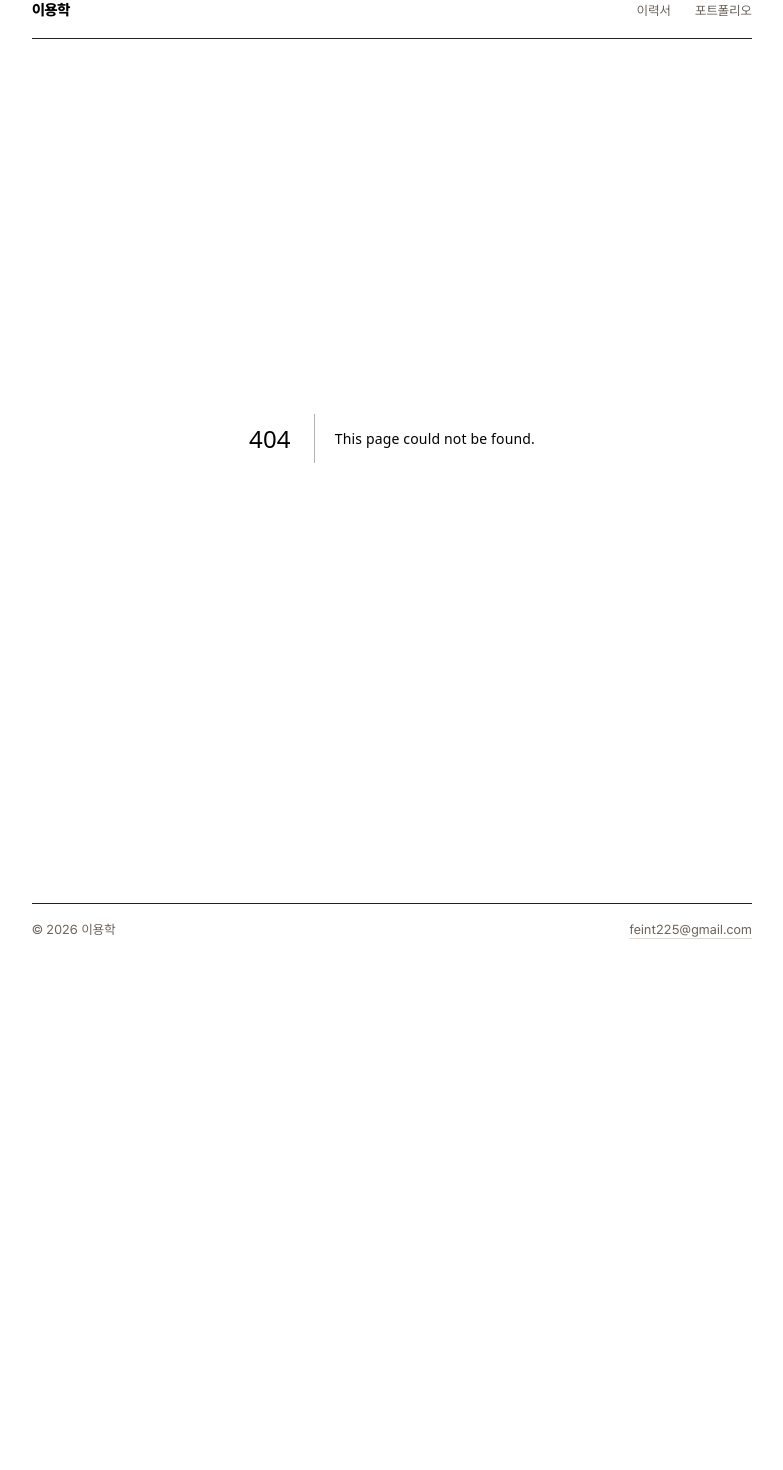
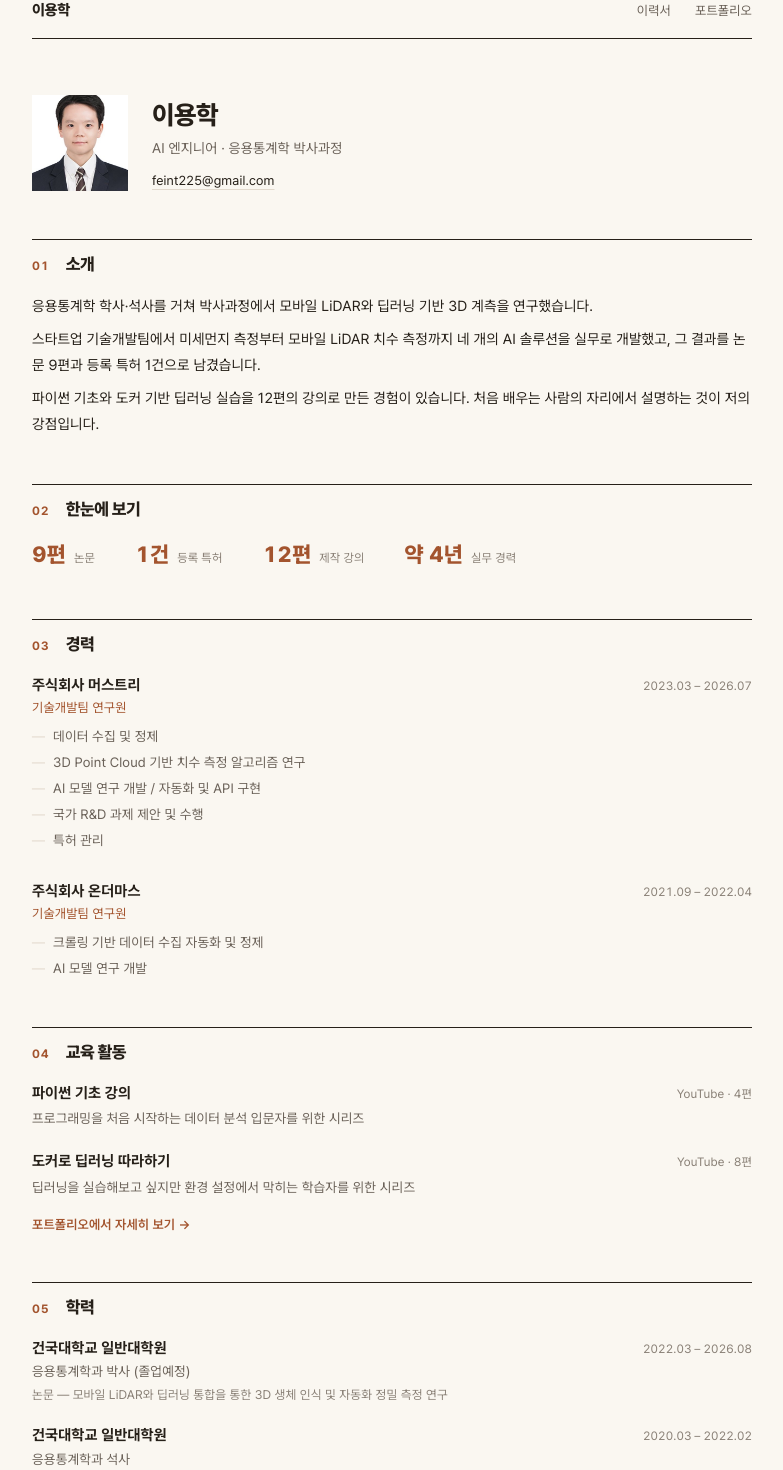
Before and after one commit to YongHakLee/teamsparta, a Next.js app: page /teamsparta/resume in a window 1280 px wide. Before the commit this address had no page. Shown: the part 33-1503 px from the top of the page, without its empty margins (248-1031 px from the left). Before the commit the page ends 1012 px from the top, so only its background shows below. Built offline with nearby package versions, Linux system fonts and the light colour scheme.

Commit message:
Implement resume page with print support

```diff
--- /dev/null
+++ b/src/app/resume/page.tsx
@@ -0,0 +1,198 @@
+import type { Metadata } from "next";
+import Link from "next/link";
+import SectionHeading from "@/components/SectionHeading";
+import { asset } from "@/lib/paths";
+import { profile } from "@/data/profile";
+import { careers, educations, certificates } from "@/data/career";
+import { lectureSeries } from "@/data/lectures";
+import { projects } from "@/data/projects";
+import { publications, patents, rndProjects } from "@/data/research";
+
+export const metadata: Metadata = {
+  title: "이력서",
+  description: "AI 엔지니어 · 응용통계학 박사과정 이용학의 이력서",
+};
+
+// 이력서 상단에 보여줄 대표 논문 2편 (전체 목록은 포트폴리오)
+const featured = publications.filter(
+  (p) =>
+    p.title.startsWith("A Mobile LiDAR-Based") ||
+    p.title.startsWith("Automated Technology for Strawberry"),
+);
+
+export default function ResumePage() {
+  return (
+    <div className="pt-14 pb-6">
+      {/* 프로필 헤더 */}
+      <header className="flex items-start gap-6 print-avoid-break">
+        <img
+          src={asset(profile.photo)}
+          alt={`${profile.name} 프로필 사진`}
+          className="w-24 h-24 object-cover"
+        />
+        <div className="flex-1">
+          <h1 className="text-[26px] font-extrabold tracking-[-0.02em]">{profile.name}</h1>
+          <p className="mt-1 text-[14px] text-muted">{profile.role}</p>
+          <p className="mt-3 text-[13px]">
+            <a href={`mailto:${profile.email}`} className="underline decoration-hairline underline-offset-4">
+              {profile.email}
+            </a>
+          </p>
+        </div>
+      </header>
+
+      {/* 01 소개 */}
+      <section className="mt-12 print-avoid-break">
+        <SectionHeading no="01" title="소개" />
+        <div className="mt-4 space-y-2 text-[14.5px] leading-[1.75]">
+          {profile.intro.map((line) => (
+            <p key={line}>{line}</p>
+          ))}
+        </div>
+      </section>
+
+      {/* 02 한눈에 보기 */}
+      <section className="mt-12 print-avoid-break">
+        <SectionHeading no="02" title="한눈에 보기" />
+        <div className="mt-4 flex flex-wrap gap-x-10 gap-y-3">
+          {profile.stats.map((s) => (
+            <div key={s.label} className="flex items-baseline gap-2">
+              <span className="text-[22px] font-extrabold text-accent tabular-nums">{s.value}</span>
+              <span className="text-[12px] text-faint">{s.label}</span>
+            </div>
+          ))}
+        </div>
+      </section>
+
+      {/* 03 경력 */}
+      <section className="mt-12">
+        <SectionHeading no="03" title="경력" />
+        <div className="mt-4 space-y-7">
+          {careers.map((c) => (
+            <div key={c.company} className="print-avoid-break">
+              <div className="flex items-baseline justify-between">
+                <h3 className="text-[15px] font-bold">{c.company}</h3>
+                <span className="text-[12px] text-faint tabular-nums">{c.period}</span>
+              </div>
+              <p className="mt-0.5 text-[13px] text-accent">{c.position}</p>
+              <ul className="mt-2 space-y-1 text-[13.5px] leading-relaxed text-muted">
+                {c.tasks.map((t) => (
+                  <li key={t} className="flex gap-2">
+                    <span aria-hidden className="text-hairline">—</span>
+                    <span>{t}</span>
+                  </li>
+                ))}
+              </ul>
+            </div>
+          ))}
+        </div>
+      </section>
+
+      {/* 04 교육 활동 */}
+      <section className="mt-12 print-avoid-break">
+        <SectionHeading no="04" title="교육 활동" />
+        <div className="mt-4 space-y-5">
+          {lectureSeries.map((s) => (
+            <div key={s.id}>
+              <div className="flex items-baseline justify-between">
+                <h3 className="text-[15px] font-bold">{s.title}</h3>
+                <span className="text-[12px] text-faint">YouTube · {s.count}편</span>
+              </div>
+              <p className="mt-1 text-[13.5px] leading-relaxed text-muted">{s.audience}를 위한 시리즈</p>
+            </div>
+          ))}
+        </div>
+        <p className="no-print mt-4 text-[13px]">
+          <Link href="/portfolio#lectures" className="font-semibold text-accent">
+            포트폴리오에서 자세히 보기 →
+          </Link>
+        </p>
+      </section>
+
+      {/* 05 학력 */}
+      <section className="mt-12 print-avoid-break">
+        <SectionHeading no="05" title="학력" />
+        <div className="mt-4 space-y-5">
+          {educations.map((e) => (
+            <div key={e.period}>
+              <div className="flex items-baseline justify-between">
+                <h3 className="text-[15px] font-bold">{e.school}</h3>
+                <span className="text-[12px] text-faint tabular-nums">{e.period}</span>
+              </div>
+              <p className="mt-0.5 text-[13.5px] text-muted">{e.degree}</p>
+              {e.thesis && (
+                <p className="mt-1 text-[12.5px] text-faint">논문 — {e.thesis}</p>
+              )}
+            </div>
+          ))}
+        </div>
+      </section>
+
+      {/* 06 연구 · 프로젝트 */}
+      <section className="mt-12">
+        <SectionHeading no="06" title="연구 · 프로젝트" />
+
+        <h3 className="mt-5 text-[12px] font-bold tracking-[0.12em] text-faint">대표 논문</h3>
+        <div className="mt-3 space-y-4 border-t border-hairline pt-3">
+          {featured.map((p) => (
+            <div key={p.title} className="print-avoid-break">
+              <h3 className="text-[14px] font-bold leading-snug">{p.title}</h3>
+              <p className="mt-0.5 text-[12.5px] text-muted">
+                {p.venue} ({p.year}){p.role ? ` · ${p.role}` : ""}
+              </p>
+            </div>
+          ))}
+          <p className="text-[12.5px] text-faint">
+            외 논문 {publications.length - featured.length}편 —{" "}
+            <Link href="/portfolio#research" className="no-print text-accent font-semibold">
+              전체 목록은 포트폴리오에서 →
+            </Link>
+            <span className="hidden print:inline">전체 목록은 포트폴리오 페이지 참조</span>
+          </p>
+        </div>
+
+        <h3 className="mt-8 text-[12px] font-bold tracking-[0.12em] text-faint">특허 · 국가 R&D</h3>
+        <div className="mt-3 space-y-2 border-t border-hairline pt-3">
+          {patents.map((p) => (
+            <p key={p.title} className="text-[13px] leading-relaxed">
+              <span className="text-faint">특허</span>{" "}
+              <span className="font-semibold">{p.title}</span>{" "}
+              <span className="text-faint">— {p.registered}</span>
+            </p>
+          ))}
+          {rndProjects.map((r) => (
+            <p key={r.title} className="text-[13px] leading-relaxed">
+              <span className="text-faint">국가 R&D</span> <span className="font-semibold">{r.title}</span>{" "}
+              <span className="text-faint tabular-nums">— {r.period}</span>
+            </p>
+          ))}
+        </div>
+
+        <h3 className="mt-8 text-[12px] font-bold tracking-[0.12em] text-faint">프로젝트</h3>
+        <ul className="mt-3 border-t border-hairline pt-3 space-y-1.5">
+          {projects.map((p) => (
+            <li key={p.no} className="flex items-baseline gap-3 text-[13.5px]">
+              <span className="text-[11px] font-bold text-accent tabular-nums">{p.no}</span>
+              <span className="flex-1 leading-snug">{p.title}</span>
+              <span className="shrink-0 text-[12px] text-faint tabular-nums">{p.period}</span>
+            </li>
+          ))}
+        </ul>
+      </section>
+
+      {/* 07 자격증 · 수상 */}
+      <section className="mt-12 print-avoid-break">
+        <SectionHeading no="07" title="자격증 · 수상" />
+        <ul className="mt-4 space-y-2">
+          {certificates.map((c) => (
+            <li key={c.name} className="flex items-baseline gap-3 text-[13.5px]">
+              <span className="flex-1">{c.name}</span>
+              <span className="text-[12px] text-muted">{c.org}</span>
+              <span className="text-[12px] text-faint tabular-nums">{c.date}</span>
+            </li>
+          ))}
+        </ul>
+      </section>
+    </div>
+  );
+}
--- /dev/null
+++ b/src/components/SectionHeading.tsx
@@ -0,0 +1,8 @@
+export default function SectionHeading({ no, title }: { no: string; title: string }) {
+  return (
+    <div className="flex items-baseline gap-4 border-t border-ink pt-3">
+      <span className="text-[12px] font-bold text-accent tabular-nums tracking-[0.08em]">{no}</span>
+      <h2 className="text-[17px] font-extrabold tracking-tight">{title}</h2>
+    </div>
+  );
+}
```
